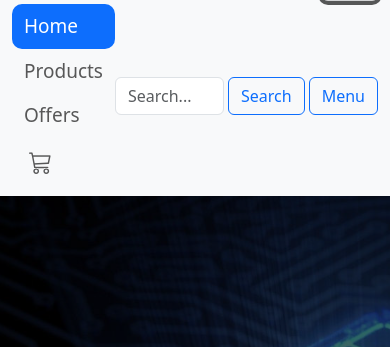
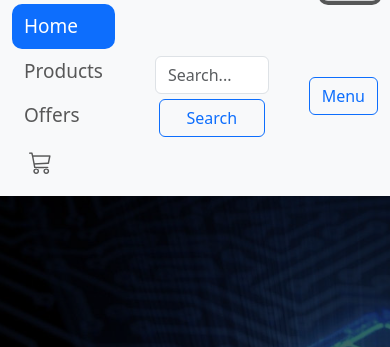
Before and after one commit to hjaafar645-ops/Electro-zone, a plain HTML site: page index.html in a window 390 px wide. Both pictures are taken after a click on the button 350 px from the left and 31 px from the top of the page. Shown: the part 51-398 px from the top of the page. Drawn offline with nearby package versions, Linux system fonts and the light colour scheme.

Commit message:
Changing width (Search)

```diff
--- a/css/electro.css
+++ b/css/electro.css
@@ -48,6 +48,19 @@ nav .logo {
 
 .list-navbar li:hover:not(:first-child) {
     transform: translateY(4px);
+}
+
+@media (max-width:576px) {
+    .off-hidden {
+        display: flex;
+        flex-direction: column;
+        width: auto;
+        padding: 0 40px;
+    }
+
+    .off-hidden input {
+        margin-bottom: 5px;
+    }
 }
 
 /* Start-Offcanvas */
--- a/index.html
+++ b/index.html
@@ -42,11 +42,11 @@
             <li class="nav-item me-2"><a class="nav-link icon-btn" href="#"><i class="bi bi-cart3 icon"></i></a>
             </li>
           </ul>
-          <form>
+          <form class="off-hidden">
             <input type="search" class="form-control w-100" placeholder="Search...">
             <button class="btn btn-outline-primary mx-1"> Search </button>
           </form>
-          <button class="btn btn-outline-primary" type="button" data-bs-toggle="offcanvas"
+          <button class="btn btn-outline-primary btn-menu" type="button" data-bs-toggle="offcanvas"
             data-bs-target="#mainoffcanvas" aria-controls="mainoffcanvas"> Menu </button>
         </div>
       </div>
@@ -839,7 +839,6 @@
   <script src="js/jquery-3.6.0.min.js"></script>
   <script src="js/popper.js"></script>
   <script src="js/bootstrap.min.js"></script>
-  <script src="https://cdn.jsdelivr.net"></script>
 </body>
 
 </html>
```
